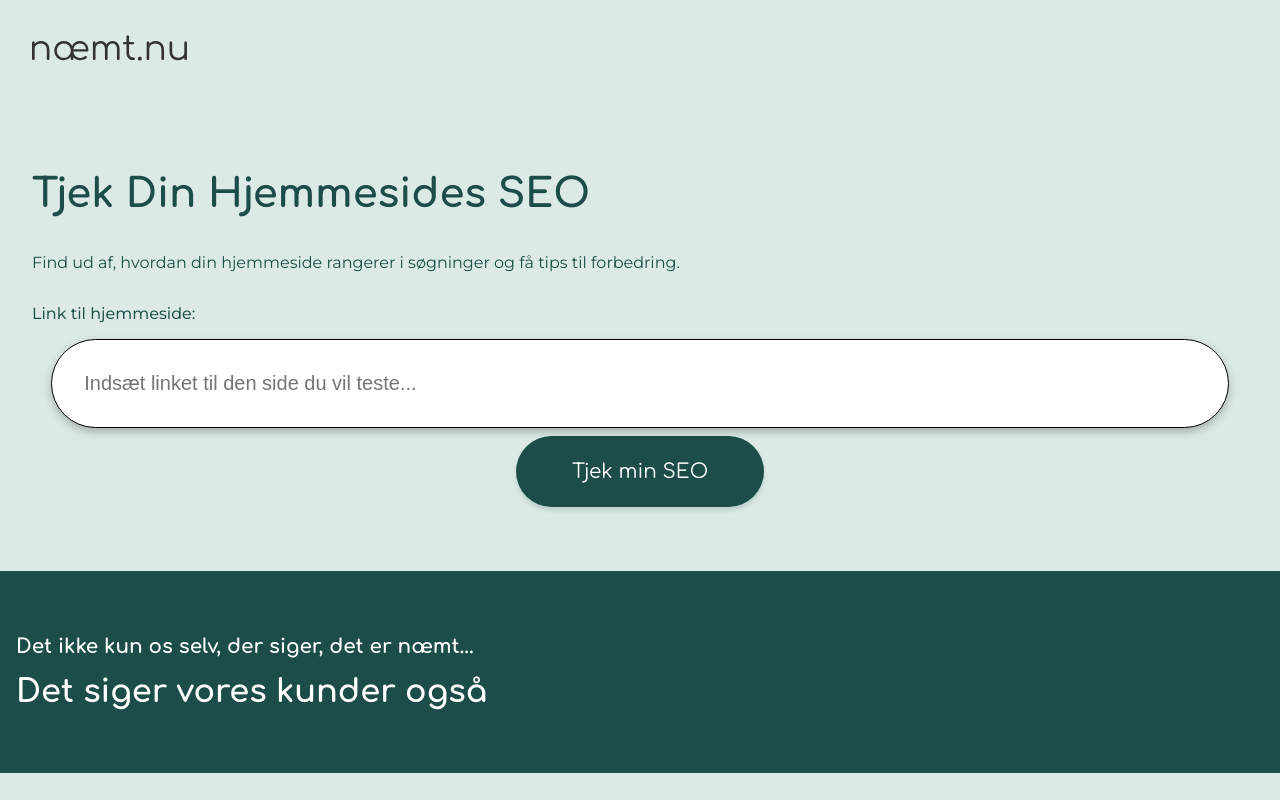
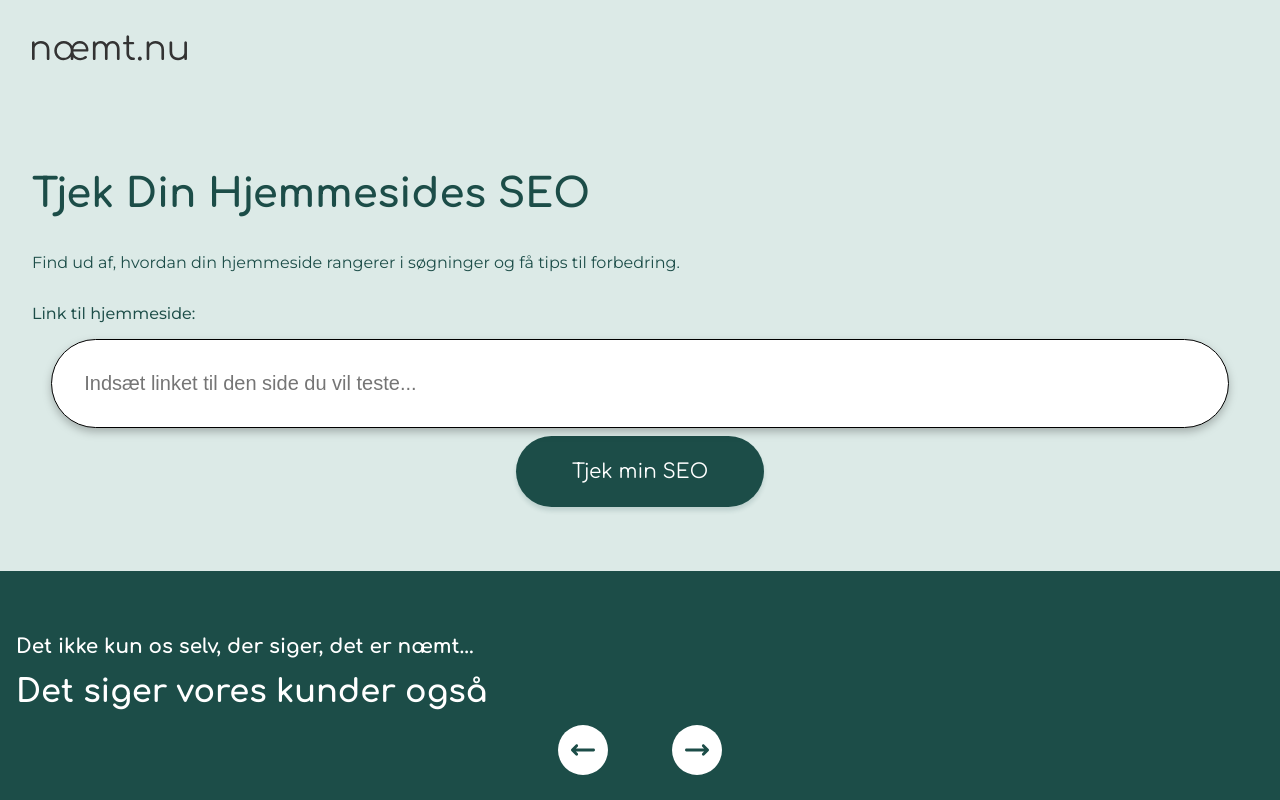
Before and after one commit to SofiePedersen/naemtnu, a Vue app: page / in a window 1280 px wide. Shown: the top 800 px of the page. Built offline with nearby package versions, Linux system fonts and the light colour scheme; no server answers.

Commit message:
Update Reviews.vue

```diff
--- a/src/components/Reviews.vue
+++ b/src/components/Reviews.vue
@@ -1,6 +1,23 @@
+<script setup>
+import Arrow from "@/assets/icons/arrow.svg";
+</script>
 <script setup></script>
 
 <template>
+  <main>
+    <div class="review">
+      <h4>Det ikke kun os selv, der siger, det er næmt...</h4>
+      <h2>Det siger vores kunder også</h2>
+
+      <div class="reviewslider">
+        <button src><img :src="Arrow" alt="Pil" /></button>
+
+        <div class="reviewcard"></div>
+
+        <button src><img :src="Arrow" alt="Pil" /></button>
+      </div>
+    </div>
+  </main>
   <div class="review">
     <h4>Det ikke kun os selv, der siger, det er næmt...</h4>
     <h2>Det siger vores kunder også</h2>
@@ -17,4 +34,33 @@
   flex-direction: column;
   gap: 1rem;
 }
+
+.reviewslider {
+  display: flex;
+  align-items: center;
+  justify-content: center;
+  gap: 2rem;
+}
+
+.reviewslider button {
+  width: 3.125rem;
+  height: 3.125rem;
+  border-radius: 50%;
+  border: none;
+  background-color: $color-cloudy-white;
+  display: flex;
+  align-items: center;
+  justify-content: space-around;
+  cursor: pointer;
+  padding: 0;
+}
+
+.reviewslider button img {
+  width: 1.5rem;
+  height: 1.5rem;
+}
+
+.reviewslider button:last-child img {
+  transform: rotate(180deg);
+}
 </style>
```
